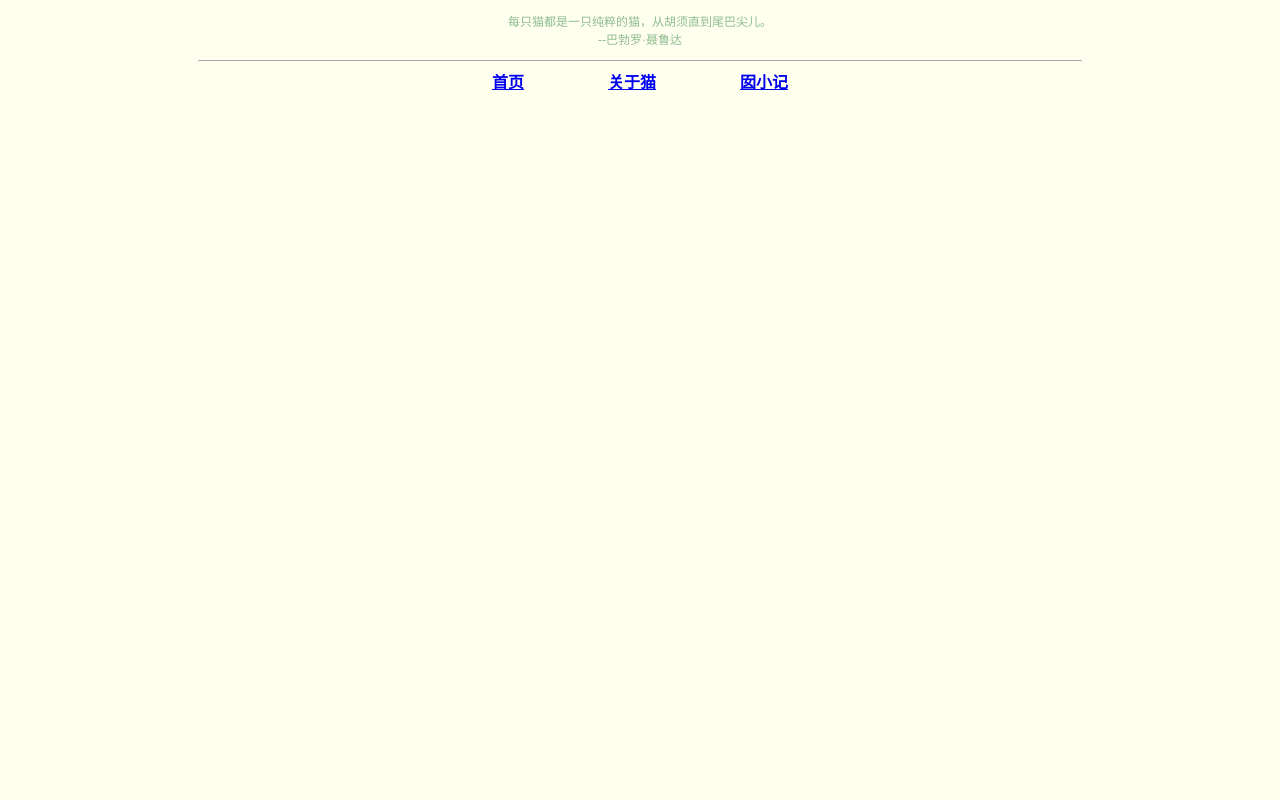
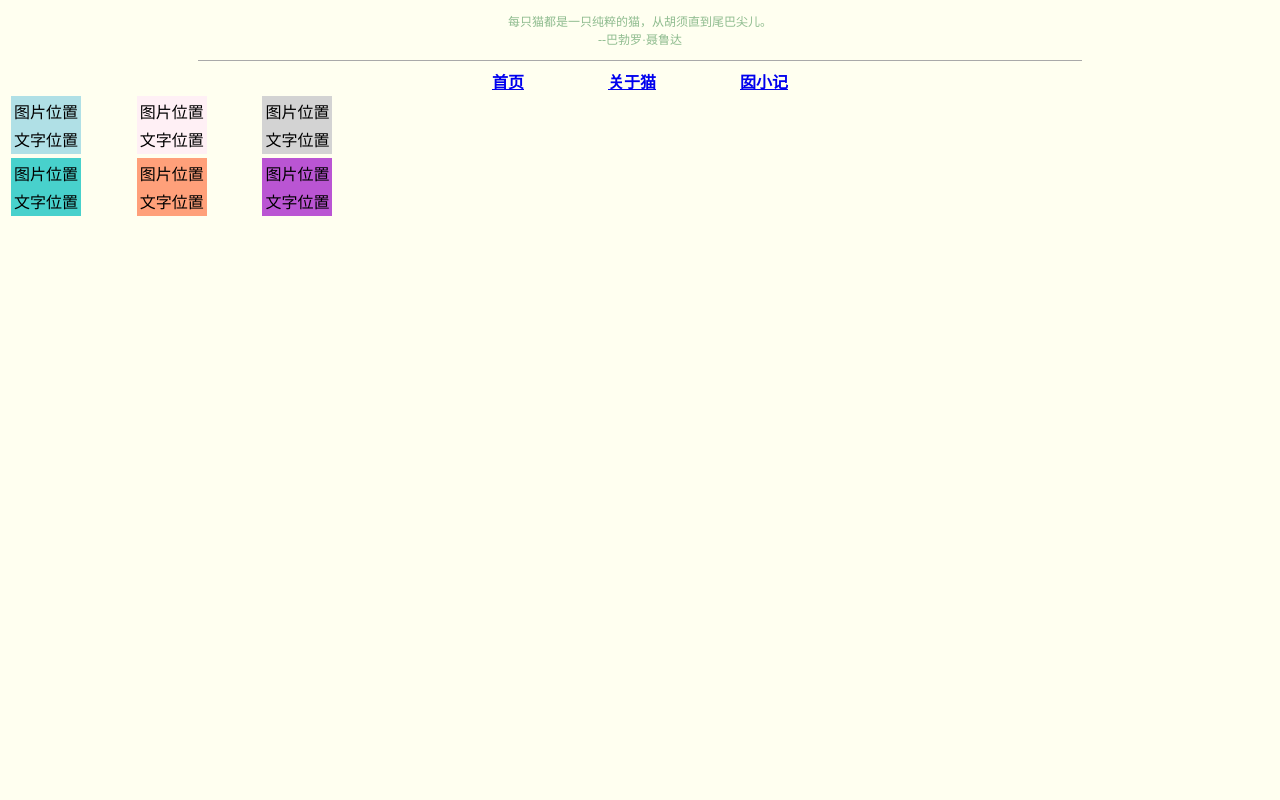
Before and after one commit to fegogo/nan, a plain HTML site: page index.html in a window 1280 px wide. Shown: the top 800 px of the page. Drawn offline with Linux system fonts and the light colour scheme.

Commit message:
add tables

```diff
--- a/index.html
+++ b/index.html
@@ -13,6 +13,75 @@
         <a href="TBD" style="margin-right: 80px"><b>关于猫</b></a>
         <a href="TBD"><b>囡小记</b></a>
     </nav>
+    <table style="width: 30%">
+        <tr>
+            <td>
+                <table style="background-color: powderblue">
+                    <tr>
+                        <td>图片位置</td>
+                    </tr>
+                    <tr>
+                        <td>文字位置</td>
+                    </tr>
+                </table>
+            </td>
+            <td>
+                <table style="background-color:lavenderblush">
+                    <tr>
+                        <td>图片位置</td>
+                    </tr>
+                    <tr>
+                        <td>文字位置</td>
+                    </tr>
+                </table>
+            </td>
+            <td>
+                <table style="background-color:lightgray">
+                    <tr>
+                        <td>图片位置</td>
+                    </tr>
+                    <tr>
+                        <td>文字位置</td>
+                    </tr>
+                </table>
+            </td>
+        </tr>
+        <tr>
+            <td>
+                <table style="background-color: mediumturquoise">
+                    <tr>
+                        <td>图片位置</td>
+                    </tr>
+                    <tr>
+                        <td>文字位置</td>
+                    </tr>
+                </table>
+            </td>
+            <td>
+                <table style="background-color: lightsalmon">
+                    <tr>
+                        <td>图片位置</td>
+                    </tr>
+                    <tr>
+                        <td>文字位置</td>
+                    </tr>
+                </table>
+            </td>
+            <td>
+                <table style="background-color: mediumorchid">
+                    <tr>
+                        <td>图片位置</td>
+                    </tr>
+                    <tr>
+                        <td>文字位置</td>
+                    </tr>
+                </table>
+            </td>
+        </tr>
+
+
+
+    </table>
     <div style="height: 800px"><!-- div for taking space to make the footer seems like a footer--></div>
     <hr style="border:none;border-top: darkgray 1px solid;width: 70%"/>
     <footer style="text-align: center;color: darkseagreen;font-size: 12px">
```
Also changed, not shown: imgs/cat icon.jpg (added).
